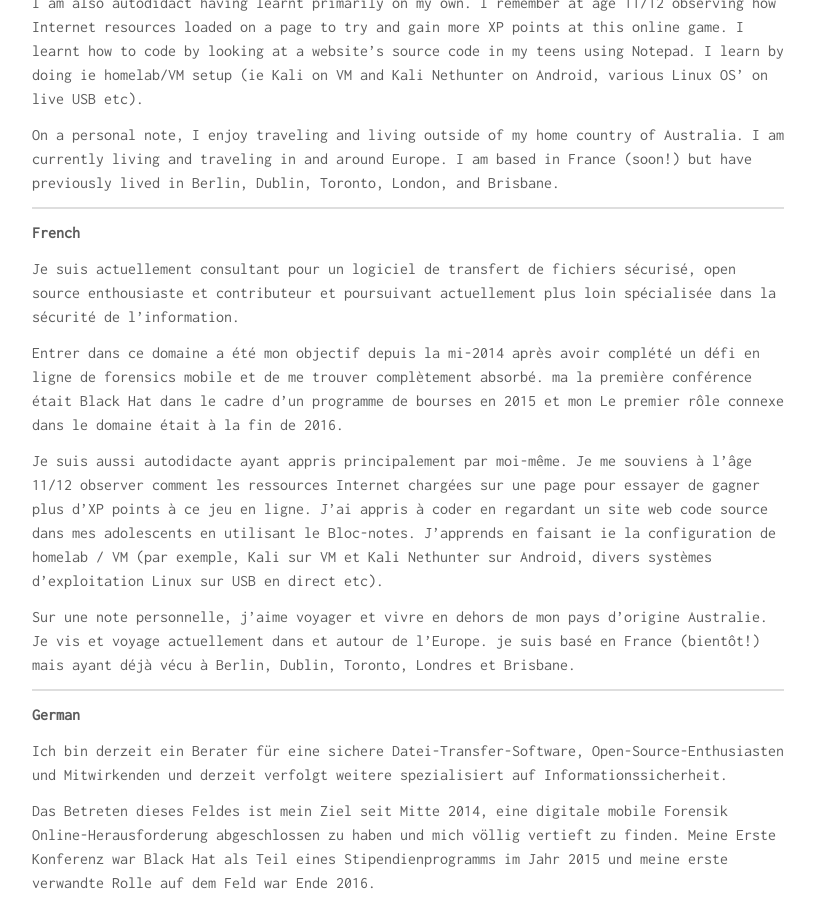
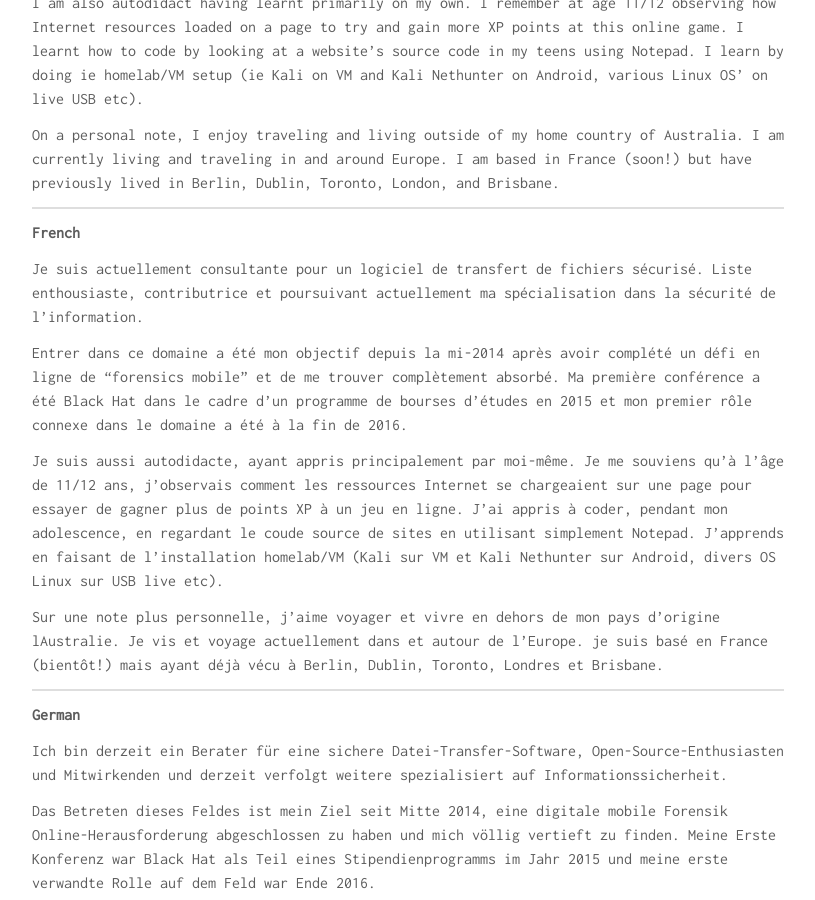
Before and after one commit to hcs0/hannahsuarez.github.io, a Jekyll site: the page built from about.md, in a window 1280 px wide and 900 px high, scrolled down 746 px. Shown: the whole window, without its empty margins (232-1047 px from the left). Built offline with Jekyll 4.4.1, drawn with Linux system fonts in a browser that asks for light colours; nearby versions of some CDN libraries.

Commit message:
Improve the French translation - thanks @valere@hostux.social

```diff
--- a/about.md
+++ b/about.md
@@ -33,26 +33,13 @@
 
 **French**
 
-Je suis actuellement consultant pour un logiciel de transfert de fichiers sécurisé, open source
-enthousiaste et contributeur et poursuivant actuellement plus loin spécialisée dans
-la sécurité de l'information.
+Je suis actuellement consultante pour un logiciel de transfert de fichiers sécurisé. Liste enthousiaste, contributrice et poursuivant actuellement ma spécialisation dans la sécurité de l’information.
 
-Entrer dans ce domaine a été mon objectif depuis la mi-2014 après avoir complété un
-défi en ligne de forensics mobile et de me trouver complètement absorbé. ma
-la première conférence était Black Hat dans le cadre d'un programme de bourses en 2015 et mon
-Le premier rôle connexe dans le domaine était à la fin de 2016.
+Entrer dans ce domaine a été mon objectif depuis la mi-2014 après avoir complété un défi en ligne de "forensics mobile" et de me trouver complètement absorbé. Ma première conférence a été Black Hat dans le cadre d'un programme de bourses d'études en 2015 et mon premier rôle connexe dans le domaine a été à la fin de 2016.
 
-Je suis aussi autodidacte ayant appris principalement par moi-même. Je me souviens à l'âge
-11/12 observer comment les ressources Internet chargées sur une page pour essayer de gagner plus d'XP
-points à ce jeu en ligne. J'ai appris à coder en regardant un site web
-code source dans mes adolescents en utilisant le Bloc-notes. J'apprends en faisant ie la configuration de homelab / VM
-(par exemple, Kali sur VM et Kali Nethunter sur Android, divers systèmes d'exploitation Linux sur USB en direct
-etc).
+Je suis aussi autodidacte, ayant appris principalement par moi-même. Je me souviens qu'à l'âge de 11/12 ans, j'observais comment les ressources Internet se chargeaient sur une page pour essayer de gagner plus de points XP à un jeu en ligne. J’ai appris à coder, pendant mon adolescence, en regardant le coude source de sites en utilisant simplement Notepad. J'apprends en faisant de l'installation homelab/VM (Kali sur VM et Kali Nethunter sur Android, divers OS Linux sur USB live etc).
 
-Sur une note personnelle, j'aime voyager et vivre en dehors de mon pays d'origine
-Australie. Je vis et voyage actuellement dans et autour de l'Europe. je suis
-basé en France (bientôt!) mais ayant déjà vécu à Berlin, Dublin, Toronto,
-Londres et Brisbane.
+Sur une note plus personnelle, j’aime voyager et vivre en dehors de mon pays d’origine lAustralie. Je vis et voyage actuellement dans et autour de l’Europe. je suis basé en France (bientôt!) mais ayant déjà vécu à Berlin, Dublin, Toronto, Londres et Brisbane.
 
 ---------
 
```
